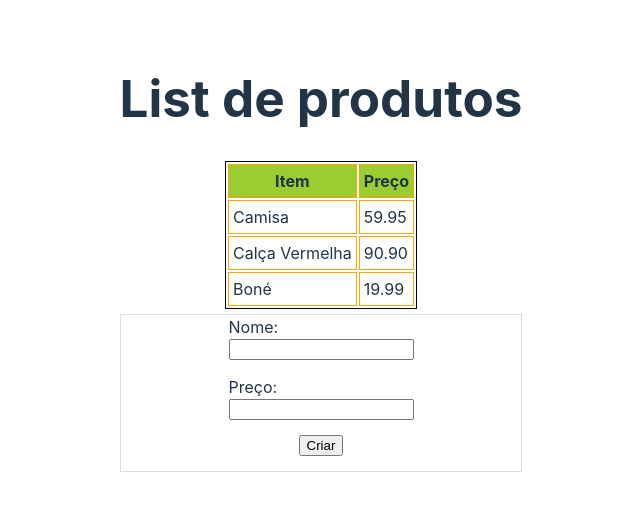
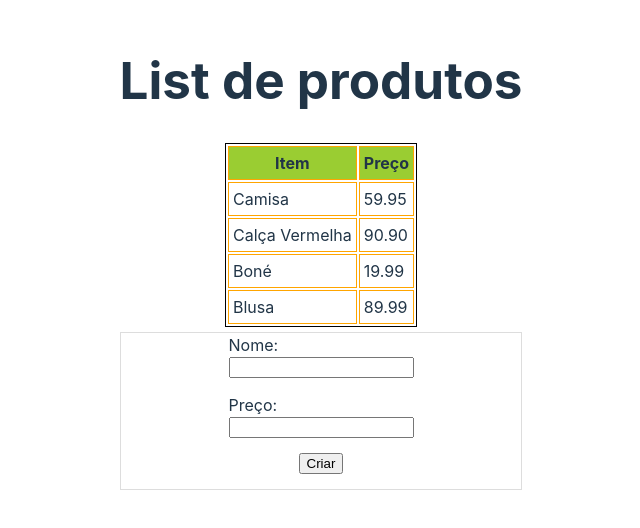
Before and after one commit to wtiinfo/react-server, a React (Vite) app: page / in a window 1280 px wide. Shown: the part 146-674 px from the top of the page, without its empty margins (319-959 px from the left). Built offline with nearby package versions, Linux system fonts and the light colour scheme; data requests are answered from the project's data file.

Commit message:
Teste para adicção ok

```diff
--- a/data/db.json
+++ b/data/db.json
@@ -14,6 +14,11 @@
       "id": 3,
       "name": "Boné",
       "price": "19.99"
+    },
+    {
+      "name": "Blusa",
+      "price": "89.99",
+      "id": 4
     }
   ]
 }
--- a/src/App.jsx
+++ b/src/App.jsx
@@ -15,8 +15,8 @@ function App() {
   //RESGATANDO DADOS
   useEffect(() => {
     async function fetchData() {
-      const response = await fetch(url);
-      const data = await response.json();
+      const req = await fetch(url);
+      const data = await req.json();
       setProducts(data);
     }
     fetchData();
@@ -32,6 +32,15 @@ function App() {
     }
 
     console.log(product);
+
+    const res = await fetch(
+      url,
+      { method: "POST",
+        headers: {"Content-Type": "application/json"
+      },
+      body: JSON.stringify(product)
+    });
+
   }
 
 
```
Lines whose indentation alone changed are shown as unchanged.
